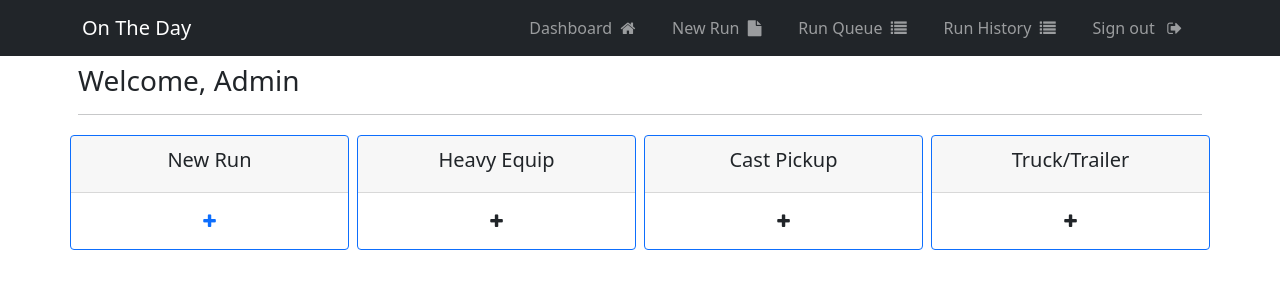
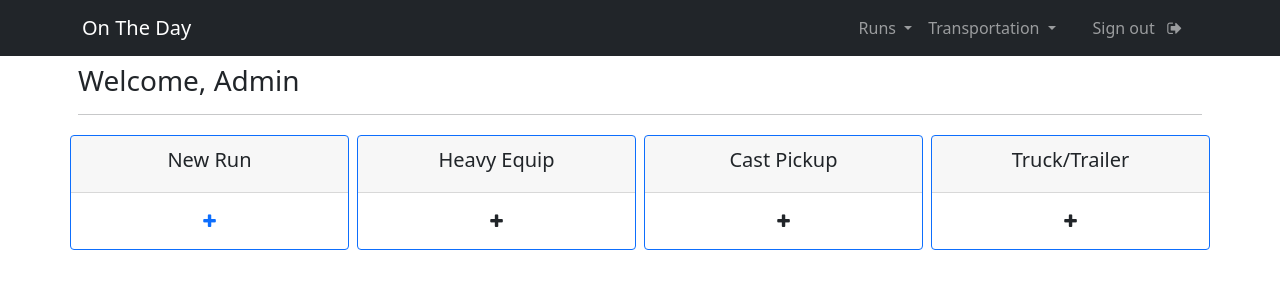
Before and after one commit to CIbarra310/otd, a Django app: page /dashboard in a window 1280 px wide. Shown: the top 300 px of the page. Run offline with Django 5.2, Linux system fonts and the light colour scheme; a user stored in the database is signed in.

Commit message:
Dashboard and new run updates

```diff
--- a/interface/templates/interface/navbar.html
+++ b/interface/templates/interface/navbar.html
@@ -8,21 +8,25 @@
             <div class="collapse navbar-collapse" id="navbarSupportedContent">
                 <ul class="navbar-nav ms-auto mb-2 mb-lg-0">
                     {% if user.is_authenticated %}
-                        <li class="nav-item">
-                        <a class="nav-link" href="{% url 'dashboard' %}">Dashboard &nbsp;<i class="fa fa-home" aria-hidden="true"></i></a>
+                        <li class="nav-item dropdown">
+                            <a class="nav-link dropdown-toggle" href="#" role="button" data-bs-toggle="dropdown" aria-expanded="false">
+                                Runs
+                            </a>
+                            <ul class="dropdown-menu">
+                                <li><a class="dropdown-item" href="{% url 'new_run' %}">New Run</a></li>
+                                <li><a class="dropdown-item" href="#">Run History</a></li>
+                            </ul>
                         </li>
-                        &nbsp;     &nbsp;     &nbsp;
-                        <li class="nav-item">
-                        <a class="nav-link" href="">New Run &nbsp;<i class="fa fa-file" aria-hidden="true"></i></a>
-                        </li>
-                        &nbsp;     &nbsp;     &nbsp;
-                        <li class="nav-item">
-                        <a class="nav-link" href="">Run Queue &nbsp;<i class="fa fa-list" aria-hidden="true"></i></a>
-                        </li>
-                        &nbsp;     &nbsp;     &nbsp;
-                        <li class="nav-item">
-                        <a class="nav-link" href="">Run History &nbsp;<i class="fa fa-list" aria-hidden="true"></i></a>
-                        </li>
+                        <li class="nav-item dropdown">
+                            <a class="nav-link dropdown-toggle" href="#" role="button" data-bs-toggle="dropdown" aria-expanded="false">
+                              Transportation
+                            </a>
+                            <ul class="dropdown-menu">
+                              <li><a class="dropdown-item" href="#">Run Queue</a></li>
+                              <li><a class="dropdown-item" href="#">Drivers</a></li>
+                              <li><a class="dropdown-item" href="#">Equipment</a></li>
+                            </ul>
+                          </li>
                         &nbsp;     &nbsp;     &nbsp;
                         <li class="nav-item">
                         <a class="nav-link" href="{% url 'logout' %}">Sign out &nbsp; <i class="fa fa-sign-out" aria-hidden="true"></i> </a>
--- a/interface/views.py
+++ b/interface/views.py
@@ -1,4 +1,5 @@
 from .forms import LoginForm, CreateUserForm
+from transportation.forms import RunRequest, NewRunRequest
 from django.contrib import messages
 from django.contrib.auth import authenticate
 from django.contrib.auth.decorators import login_required
@@ -69,30 +70,30 @@ def dashboard(request):
 # - Create a new run
 def new_run(request):
     # Get logged-in user's data
-    #user = request.user
-    #requester_name = f"{user.first_name} {user.last_name}"
-    #requester_phone = user.phone_number
-    #requester_email = user.email
-    #requester_department = user.department
+    user = request.user
+    requester_name = f"{user.first_name} {user.last_name}"
+    requester_phone = user.phone_number
+    requester_email = user.email
+    requester_department = user.department
 
     # Create a dictionary with the user data
-    #initial_data = {
-    #    'requester_name': requester_name,
-    #    'requester_phone': requester_phone,
-    #    'requester_email': requester_email,
-    #    'requester_department': requester_department,
-    #}
+    initial_data = {
+        'requester_name': requester_name,
+        'requester_phone': requester_phone,
+        'requester_email': requester_email,
+        'requester_department': requester_department,
+    }
 
-    #if request.method == "POST":
+    if request.method == "POST":
         # If it's a POST request, process the form data
-    #    run = NewRunRequest(request.POST)
-    #    if run.is_valid():
+        run = NewRunRequest(request.POST)
+        if run.is_valid():
             # Process the form data
-    #        run.save()
-    #        return redirect("dashboard")
-    #else:
+            run.save()
+            return redirect("dashboard")
+    else:
         # If it's not a POST request, create a new form instance with initial data
-    #    run = NewRunRequest(initial=initial_data)
+        run = NewRunRequest(initial=initial_data)
 
-    #context = {'run': run}
-    return render(request, 'interface/new_run.html') # context=context)
+    context = {'run': run}
+    return render(request, 'interface/new_run.html', context=context)
--- a/transportation/forms.py
+++ b/transportation/forms.py
@@ -1,7 +1,4 @@
-from django.contrib.auth.forms import UserCreationForm, AuthenticationForm
-from django.contrib.auth.models import User
 from django import forms
-from django.forms.widgets import PasswordInput, TextInput
 from django.utils import timezone
 from .models import RunRequest
 
```
Also changed, not shown: interface/templates/interface/new_run.html (+8 -6 lines).
